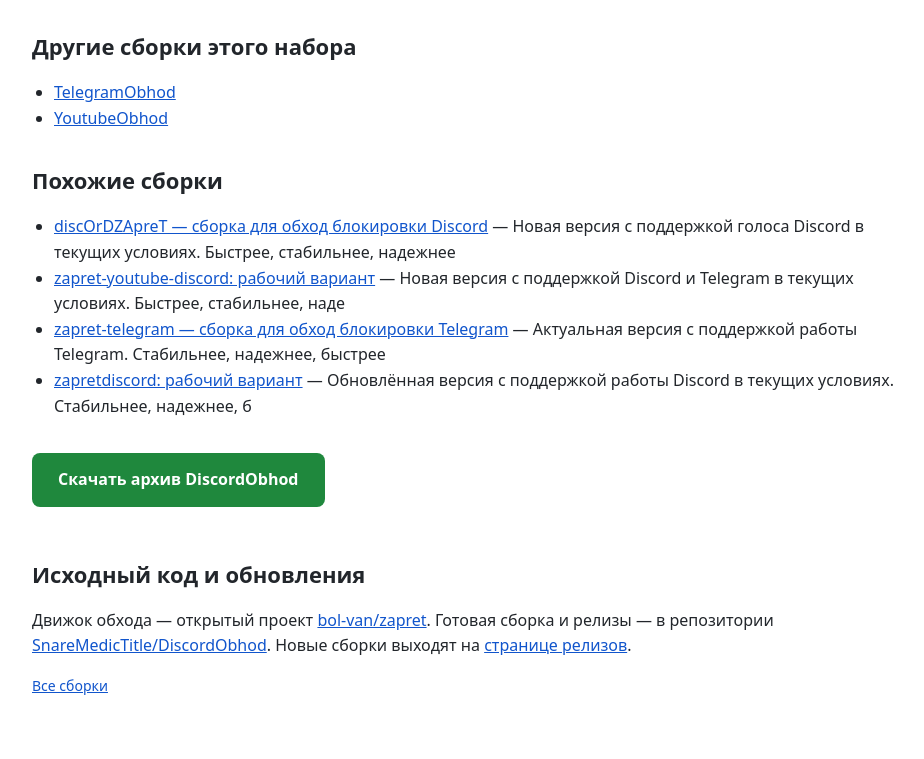
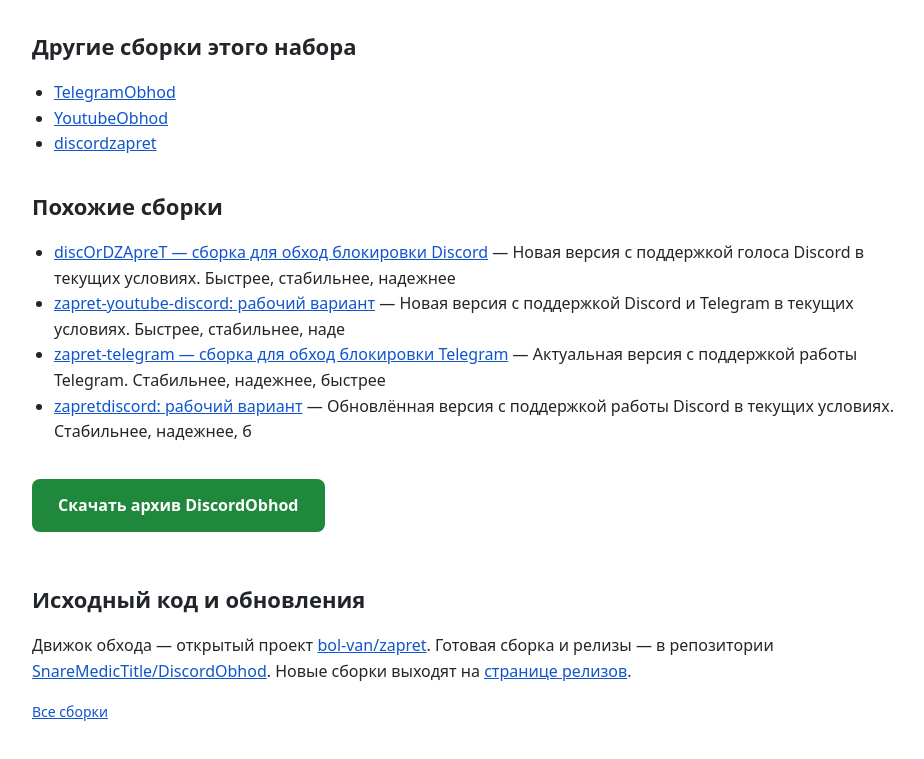
Before and after one commit to SnareMedicTitle/DiscordObhod, a plain HTML site: page docs/index.html in a window 1280 px wide. Shown: the part 1905-2664 px from the top of the page, without its empty margins (168-1092 px from the left). Drawn offline with Linux system fonts and the light colour scheme.

Commit message:
docs: sibling links

```diff
--- a/docs/index.html
+++ b/docs/index.html
@@ -92,6 +92,7 @@
   <ul class="siblings">
     <li><a href="https://snaremedictitle.github.io/TelegramObhod/">TelegramObhod</a></li>
     <li><a href="https://snaremedictitle.github.io/YoutubeObhod/">YoutubeObhod</a></li>
+    <li><a href="https://snaremedictitle.github.io/discordzapret/">discordzapret</a></li>
   </ul>
 
   <h2>Похожие сборки</h2>
```
